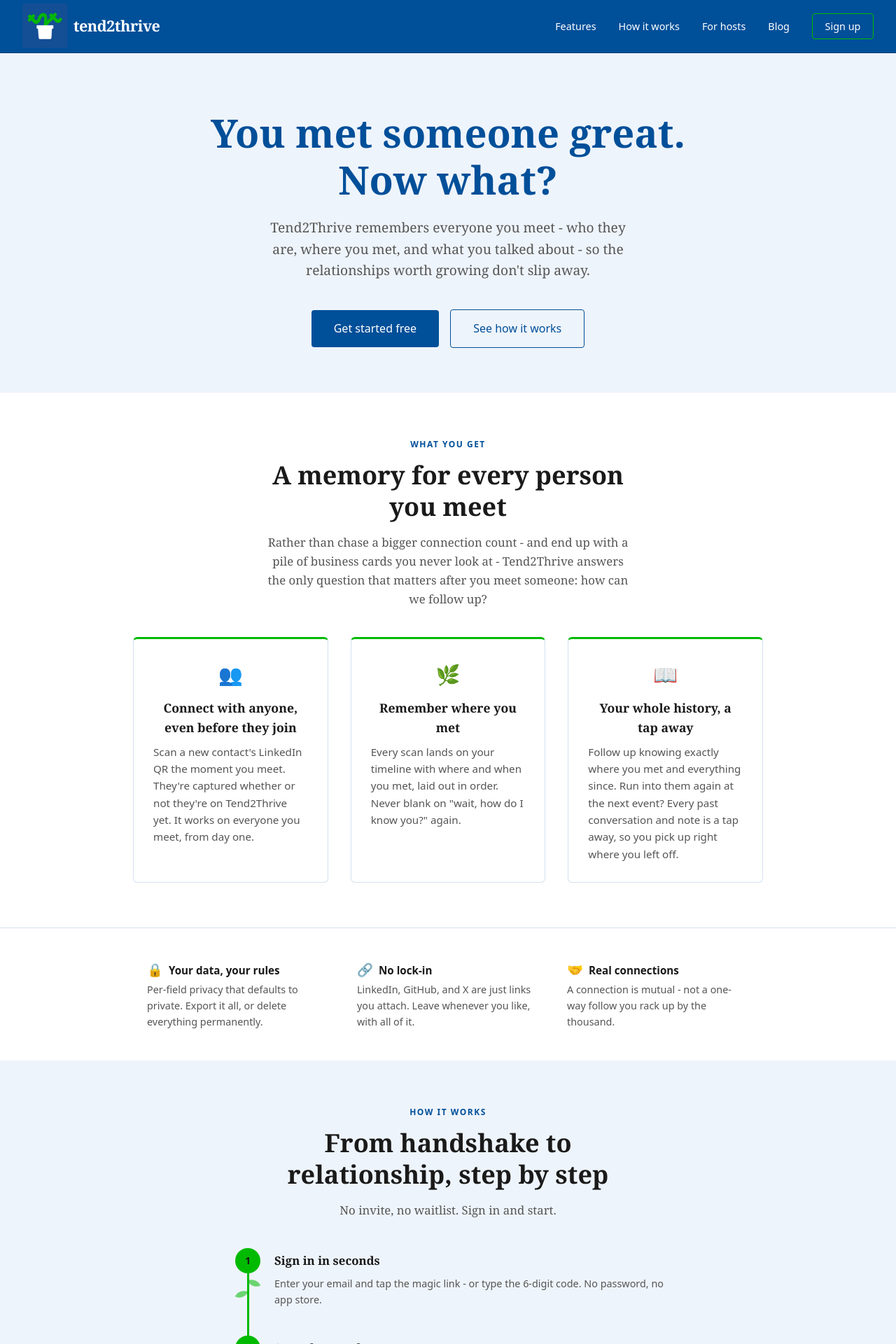
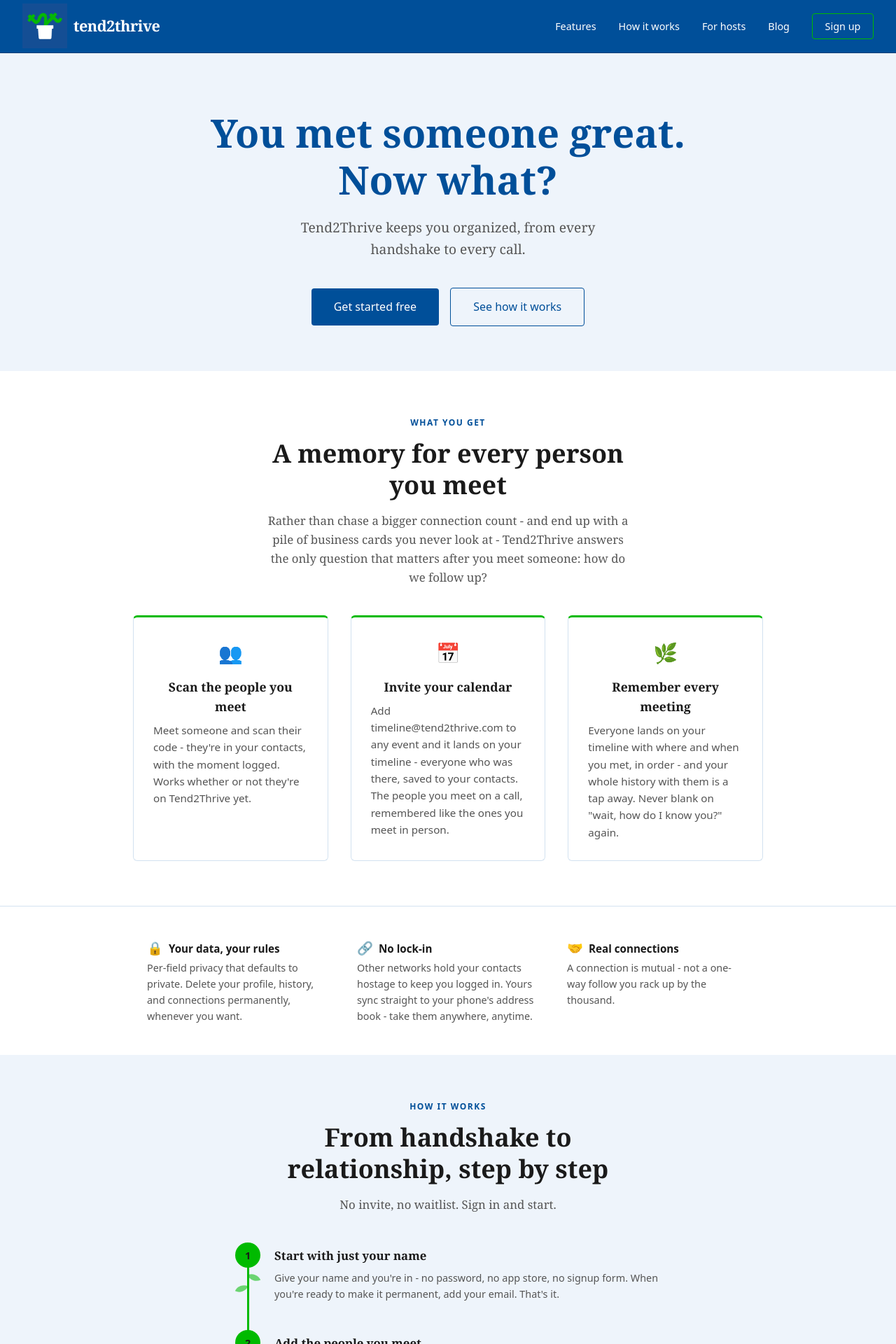
Before and after one commit to mcdoco/tend2thrive.com, a Jekyll site: the page built from index.html, in a window 1280 px wide. Shown: the top 1920 px of the page at 70% size. Built offline with Jekyll 4.4.1, drawn with Linux system fonts in a browser that asks for light colours; some of the changed text lies outside the part shown.

Commit message:
feat: update with ephemerality, tickets, sync features

```diff
--- a/index.html
+++ b/index.html
@@ -1,13 +1,13 @@
 ---
 layout: default
 title: "Tend2Thrive - The Professional Relationship Manager"
-description: "Tend2Thrive remembers everyone you meet — who they are, where you met, and what you talked about — so the relationships worth growing don't slip away."
+description: "Tend2Thrive keeps you organized with everyone you meet — in person or on a call — so the relationships worth growing don't slip away."
 ---
 
 <!-- Hero -->
 <header class="hero">
   <h1>You met someone great.<br>Now what?</h1>
-  <p>Tend2Thrive remembers everyone you meet - who they are, where you met, and what you talked about - so the relationships worth growing don't slip away.</p>
+  <p>Tend2Thrive keeps you organized, from every handshake to every call.</p>
   <a href="https://app.tend2thrive.com" class="btn-primary">Get started free</a>
   <a href="#how" class="btn-secondary">See how it works</a>
 </header>
@@ -16,23 +16,23 @@
 <section class="features" id="features">
   <div class="section-label center">What you get</div>
   <h2 class="section-heading center">A memory for every person you meet</h2>
-  <p class="section-sub center">Rather than chase a bigger connection count - and end up with a pile of business cards you never look at - Tend2Thrive answers the only question that matters after you meet someone: how can we follow up?</p>
+  <p class="section-sub center">Rather than chase a bigger connection count - and end up with a pile of business cards you never look at - Tend2Thrive answers the only question that matters after you meet someone: how do we follow up?</p>
 
   <div class="feature-grid">
     <div class="feature-card">
       <div class="feature-icon">&#128101;</div>
-      <h3>Connect with anyone, even before they join</h3>
-      <p>Scan a new contact's LinkedIn QR the moment you meet. They're captured whether or not they're on Tend2Thrive yet. It works on everyone you meet, from day one.</p>
+      <h3>Scan the people you meet</h3>
+      <p>Meet someone and scan their code - they're in your contacts, with the moment logged. Works whether or not they're on Tend2Thrive yet.</p>
+    </div>
+    <div class="feature-card">
+      <div class="feature-icon">&#128197;</div>
+      <h3>Invite your calendar</h3>
+      <p>Add timeline@tend2thrive.com to any event and it lands on your timeline - everyone who was there, saved to your contacts. The people you meet on a call, remembered like the ones you meet in person.</p>
     </div>
     <div class="feature-card">
       <div class="feature-icon">&#127807;</div>
-      <h3>Remember where you met</h3>
-      <p>Every scan lands on your timeline with where and when you met, laid out in order. Never blank on "wait, how do I know you?" again.</p>
-    </div>
-    <div class="feature-card">
-      <div class="feature-icon">&#128214;</div>
-      <h3>Your whole history, a tap away</h3>
-      <p>Follow up knowing exactly where you met and everything since. Run into them again at the next event? Every past conversation and note is a tap away, so you pick up right where you left off.</p>
+      <h3>Remember every meeting</h3>
+      <p>Everyone lands on your timeline with where and when you met, in order - and your whole history with them is a tap away. Never blank on "wait, how do I know you?" again.</p>
     </div>
   </div>
 </section>
@@ -42,11 +42,11 @@
   <div class="trust-row">
     <div class="trust-item">
       <strong><span class="ti-icon">&#128274;</span>Your data, your rules</strong>
-      Per-field privacy that defaults to private. Export it all, or delete everything permanently.
+      Per-field privacy that defaults to private. Delete your profile, history, and connections permanently, whenever you want.
     </div>
     <div class="trust-item">
       <strong><span class="ti-icon">&#128279;</span>No lock-in</strong>
-      LinkedIn, GitHub, and X are just links you attach. Leave whenever you like, with all of it.
+      Other networks hold your contacts hostage to keep you logged in. Yours sync straight to your phone's address book - take them anywhere, anytime.
     </div>
     <div class="trust-item">
       <strong><span class="ti-icon">&#129309;</span>Real connections</strong>
@@ -64,13 +64,13 @@
   <div class="steps">
     <div class="step">
       <div class="step-num">1</div>
-      <h3>Sign in in seconds</h3>
-      <p>Enter your email and tap the magic link - or type the 6-digit code. No password, no app store.</p>
+      <h3>Start with just your name</h3>
+      <p>Give your name and you're in - no password, no app store, no signup form. When you're ready to make it permanent, add your email. That's it.</p>
     </div>
     <div class="step">
       <div class="step-num">2</div>
-      <h3>Scan the people you meet</h3>
-      <p>Open the scanner and scan someone's code. They're added, and the moment - who, where, and when - lands on your timeline.</p>
+      <h3>Add the people you meet</h3>
+      <p>Scan someone's code in person, or invite timeline@tend2thrive.com to a calendar event. Either way, they're added - and the moment lands on your timeline.</p>
     </div>
     <div class="step">
       <div class="step-num">3</div>
@@ -93,15 +93,15 @@
 
   <div class="feature-grid">
     <div class="feature-card">
-      <h3>Memory over volume</h3>
+      <h3>A network worth remembering</h3>
       <p>A network you remember is worth more than one you collect. We optimize for the conversation you'll actually pick back up.</p>
     </div>
     <div class="feature-card">
-      <h3>Meet in the real world</h3>
-      <p>Tend2Thrive is built for people you actually meet, in person. The moment you shake hands is the point - everything else follows from it.</p>
+      <h3>The moment is everything</h3>
+      <p>A relationship starts the instant you meet. Capture who, where, and when - and the follow-up takes care of itself.</p>
     </div>
     <div class="feature-card">
-      <h3>Compatability over control</h3>
+      <h3>Compatibility over control</h3>
       <p>We remember who to reach out to. How you reach out - and what you say - is entirely up to you.</p>
     </div>
   </div>
```
Also changed, not shown: hosts.html (+4 -4 lines).
